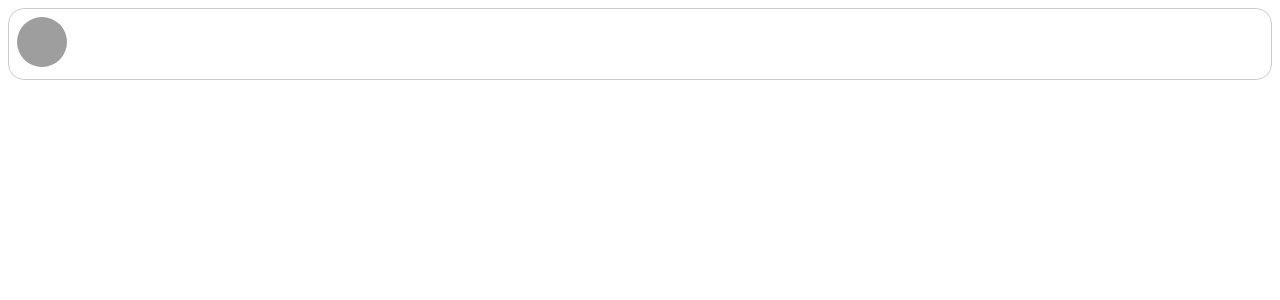
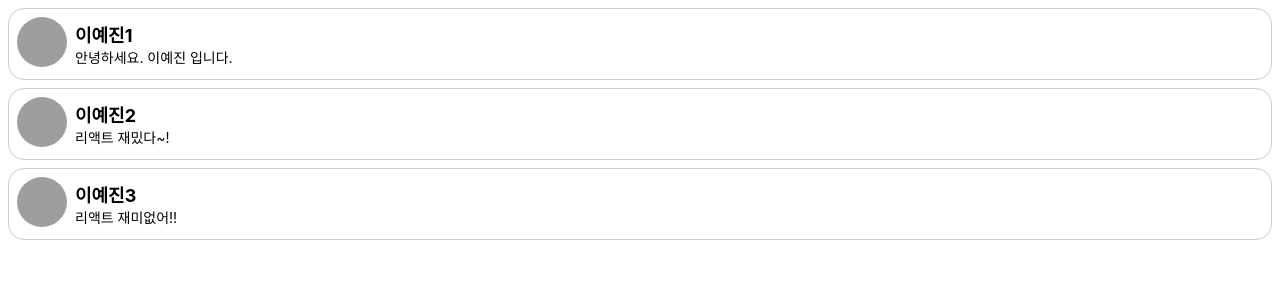
Before and after one commit to iingkejin/ReactBasic, a React (Create React App) app in the folder reactbasic/: page / in a window 1280 px wide. Shown: the top 300 px of the page. Built offline with nearby package versions, Linux system fonts and the light colour scheme; grey boxes are pictures that could not be loaded.

Commit message:
⚡️ CommentList 데이터

```diff
--- a/reactbasic/src/App.js
+++ b/reactbasic/src/App.js
@@ -2,11 +2,12 @@
 import logo from './logo.svg';
 import './App.css';
 import Comment from './component/Comment';
+import CommentList from './component/CommentList'
 
 function App() {
   return (
     <div className='App'>
-      <Comment/>
+      <CommentList/>
     </div>
   );
 }
--- a/reactbasic/src/component/CommentList.jsx
+++ b/reactbasic/src/component/CommentList.jsx
@@ -0,0 +1,33 @@
+import React from 'react';
+import Comment from './Comment';
+
+const comments = [
+  {
+    name : "이예진1",
+    comment : "안녕하세요. 이예진 입니다."
+  },
+  {
+    name : "이예진2",
+    comment : "리액트 재밌다~!"
+  },
+  {
+    name : "이예진3",
+    comment : "리액트 재미없어!!"
+  }
+]
+
+function CommentList() {
+  return (
+    <div>
+      {
+        comments.map((comment, i)=>{
+          return (
+            <Comment name={comment.name} comment={comment.comment}/>
+          )
+        })
+      }
+    </div>
+  )
+}
+
+export default CommentList;
```
